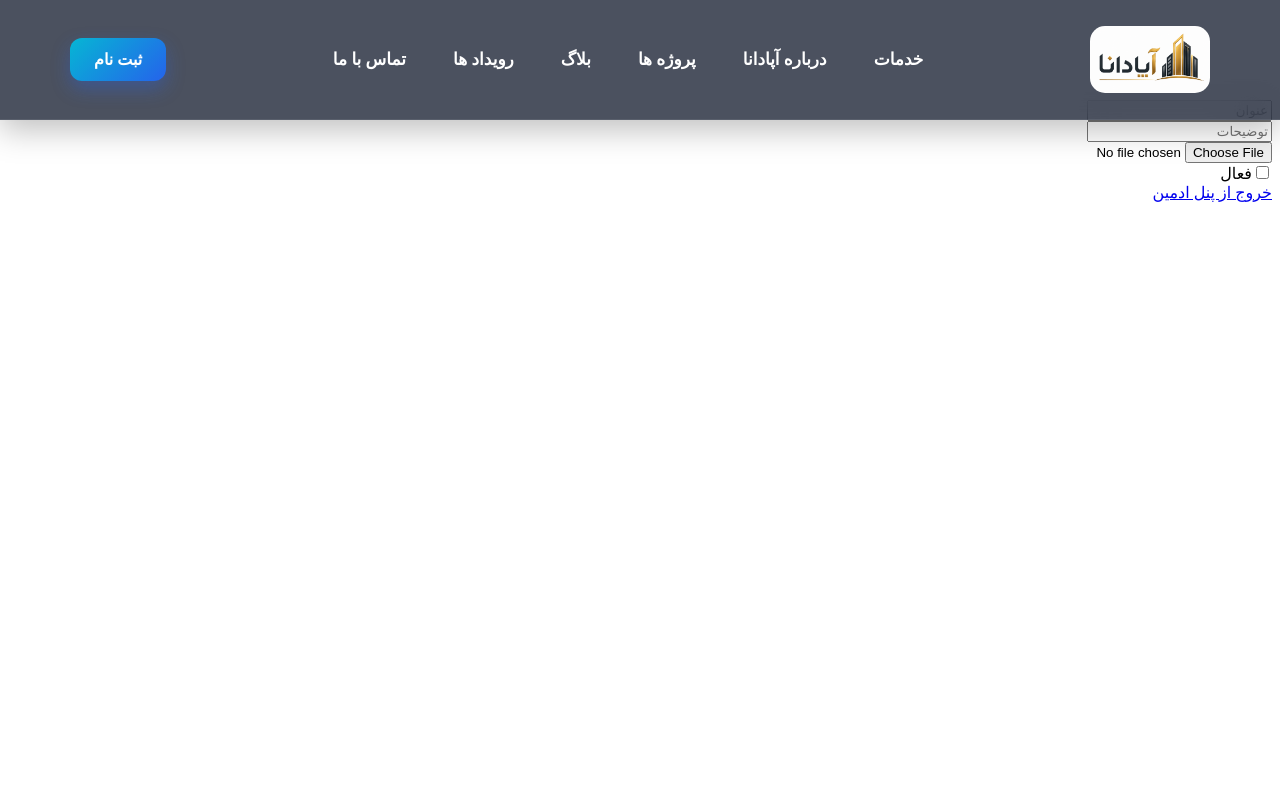
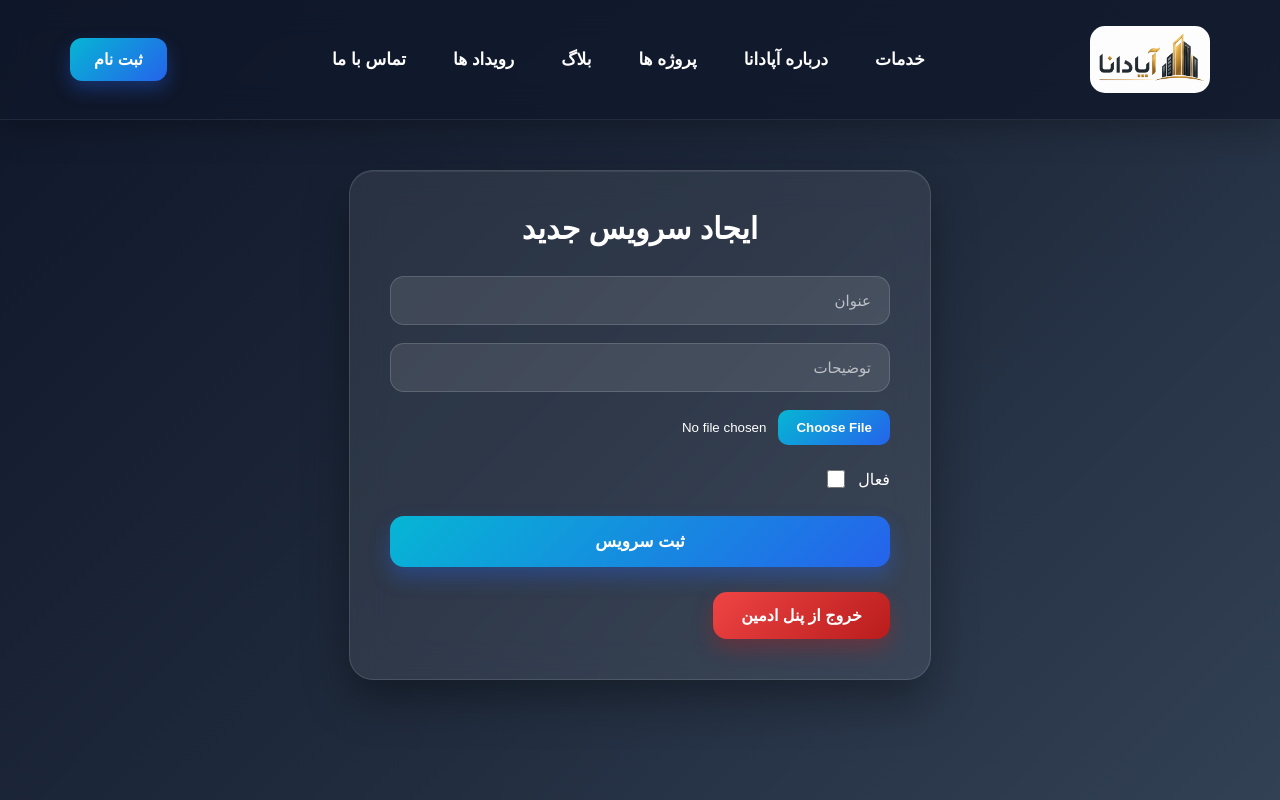
Before and after one commit to vanderland-red/Building-Apadana, a Flask app: page /admin/dashboard in a window 1280 px wide. Run offline with Flask 3, Linux system fonts and the light colour scheme; the visitor is signed in with stand-in values (Sample User, id 1).

Commit message:
admin service added in home page

```diff
--- a/blueprints/admin.py
+++ b/blueprints/admin.py
@@ -1,5 +1,8 @@
-from flask import Blueprint,render_template,redirect,request,flash,url_for,session,abort
+from flask import Blueprint,render_template,redirect,request,flash,url_for,session,abort,current_app
 from config import ADMIN_USERNAME,ADMIN_PASSWORD
+from models.tables import Service
+from extentions import db
+
 
 bp = Blueprint('admin', __name__)
 
@@ -17,11 +20,11 @@ def login() :
     password = request.form['password']
 
     if username != ADMIN_USERNAME or password != ADMIN_PASSWORD :
-        flash("رمز عبور یا نام کاربری اشتباه است")
+        flash("رمز عبور یا نام کاربری اشتباه است", "error")
         return redirect(url_for("admin.login"))
 
     session["admin_login"] = username
-    flash("با موفقیت وارد شدید")
+    flash("با موفقیت وارد شدید", "success")
     return redirect(url_for("admin.dashboard"))
 
 
@@ -34,9 +37,27 @@ def logout():
 
 @bp.route("/admin/dashboard", methods=['GET', 'POST'])
 def dashboard() :
-    return render_template("admin/admin_dashboard.html")
+    if request.method == "GET" :
+        return render_template("admin/admin_dashboard.html")
+
+    title = request.form["title"].strip()
+    description = request.form["description"].strip()
+    icon = request.files.get("icon")
+
+    active = "active" in request.form
 
 
-@bp.route("/admin/dashboard/products", methods=['GET', 'POST'])
-def products() :
-    return render_template("admin/admin_products.html")
+    service = Service(
+        title=title,
+        description=description,
+        active=active
+    )
+
+
+    db.session.add(service)
+    db.session.commit()
+
+    if icon and icon.filename != '':
+        icon.save(f'static/cover/{ service.id }.jpg')
+
+    return redirect(url_for("admin.dashboard"))
--- a/blueprints/general.py
+++ b/blueprints/general.py
@@ -1,7 +1,11 @@
 from flask import Blueprint,render_template
+from models.tables import Service
 
 bp = Blueprint('general', __name__)
 
 @bp.route("/")
 def home ():
-    return render_template("home.html")
+
+    services = Service.query.all()
+
+    return render_template("home.html", services=services)
--- a/static/css/admin_dashboard.css
+++ b/static/css/admin_dashboard.css
@@ -1,3 +1,278 @@
 body{
-    margin-top: 100px;
+    margin: 0;
+    direction: rtl;
+    font-family: Vazirmatn, sans-serif;
+
+    min-height: 100vh;
+
+    display: flex;
+    justify-content: center;
+    align-items: center;
+
+    background: linear-gradient(
+        135deg,
+        #0f172a,
+        #1e293b,
+        #334155
+    );
 }
+
+.admin-dashboard-parent{
+
+    width: 500px;
+    max-width: 90%;
+
+    padding: 40px;
+
+    border-radius: 24px;
+
+    background: rgba(255,255,255,.08);
+
+    backdrop-filter: blur(18px);
+    -webkit-backdrop-filter: blur(18px);
+
+    border: 1px solid rgba(255,255,255,.12);
+
+    box-shadow:
+        0 20px 45px rgba(0,0,0,.35),
+        inset 0 1px 0 rgba(255,255,255,.08);
+
+    transition: .35s;
+}
+
+.admin-dashboard-parent:hover{
+
+    transform: translateY(-8px);
+
+    box-shadow:
+        0 30px 60px rgba(0,0,0,.45),
+        0 0 25px rgba(59,130,246,.2);
+}
+
+.admin-dashboard-parent h2{
+
+    margin: 0 0 30px;
+
+    text-align: center;
+
+    color: white;
+
+    font-size: 30px;
+
+    font-weight: bold;
+}
+
+.admin-dashboard-parent form{
+
+    display: flex;
+    flex-direction: column;
+}
+
+.admin-dashboard-parent input[type="text"]{
+
+    padding: 15px 18px;
+
+    margin-bottom: 18px;
+
+    border: 1px solid rgba(255,255,255,.15);
+
+    border-radius: 14px;
+
+    background: rgba(255,255,255,.10);
+
+    color: white;
+
+    font-size: 15px;
+
+    transition: .3s;
+}
+
+.admin-dashboard-parent input[type="text"]::placeholder{
+
+    color: rgba(255,255,255,.65);
+}
+
+.admin-dashboard-parent input[type="text"]:focus{
+
+    outline: none;
+
+    border-color: #38bdf8;
+
+    background: rgba(255,255,255,.15);
+
+    box-shadow:
+        0 0 0 4px rgba(56,189,248,.15),
+        0 0 18px rgba(56,189,248,.35);
+}
+
+.admin-dashboard-parent input[type="file"]{
+
+    margin-bottom: 22px;
+
+    color: white;
+}
+
+.admin-dashboard-parent input[type="file"]::file-selector-button{
+
+    padding: 10px 18px;
+
+    margin-left: 12px;
+
+    border: none;
+
+    border-radius: 10px;
+
+    background: linear-gradient(
+        135deg,
+        #06b6d4,
+        #2563eb
+    );
+
+    color: white;
+
+    font-weight: bold;
+
+    cursor: pointer;
+
+    transition: .3s;
+}
+
+.admin-dashboard-parent input[type="file"]::file-selector-button:hover{
+
+    transform: scale(1.05);
+
+    filter: brightness(1.08);
+}
+
+.admin-dashboard-parent label{
+
+    display: flex;
+
+    align-items: center;
+
+    gap: 10px;
+
+    margin-bottom: 25px;
+
+    color: white;
+
+    cursor: pointer;
+
+    font-size: 16px;
+}
+
+.admin-dashboard-parent input[type="checkbox"]{
+
+    width: 18px;
+
+    height: 18px;
+
+    accent-color: #06b6d4;
+}
+
+.admin-dashboard-parent input[type="submit"]{
+
+    padding: 15px;
+
+    border: none;
+
+    border-radius: 14px;
+
+    background: linear-gradient(
+        135deg,
+        #06b6d4,
+        #2563eb
+    );
+
+    color: white;
+
+    font-size: 17px;
+
+    font-weight: bold;
+
+    cursor: pointer;
+
+    transition: .3s;
+
+    box-shadow:
+        0 10px 20px rgba(37,99,235,.35);
+}
+
+.admin-dashboard-parent input[type="submit"]:hover{
+
+    transform: translateY(-3px);
+
+    box-shadow:
+        0 15px 28px rgba(37,99,235,.5);
+
+    filter: brightness(1.08);
+}
+
+::selection{
+
+    background: #38bdf8;
+
+    color: white;
+}
+
+@media (max-width:480px){
+
+    .admin-dashboard-parent{
+
+        width: 90%;
+
+        padding: 30px 25px;
+    }
+
+    .admin-dashboard-parent h2{
+
+        font-size: 25px;
+    }
+}
+@media (min-width:768px){
+    .admin-dashboard-parent{
+        margin-top: 50px;
+    }
+}
+
+/* لینک خروج */
+
+.admin-logout-btn{
+
+    display: inline-block;
+
+    margin-top: 25px;
+
+    padding: 14px 28px;
+
+    border-radius: 14px;
+
+    text-decoration: none;
+
+    color: white;
+
+    font-size: 16px;
+
+    font-weight: bold;
+
+    background: linear-gradient(
+        135deg,
+        #ef4444,
+        #b91c1c
+    );
+
+    box-shadow:
+        0 10px 20px rgba(185,28,28,.35);
+
+    transition: .3s;
+}
+
+a:hover{
+
+    transform: translateY(-3px);
+
+    box-shadow:
+        0 15px 30px rgba(185,28,28,.5);
+
+    filter: brightness(1.08);
+}
--- a/templates/admin/admin_dashboard.html
+++ b/templates/admin/admin_dashboard.html
@@ -8,17 +8,21 @@
 <link rel="stylesheet" href="{{ url_for('static', filename='css/admin_dashboard.css') }}">
 
     <section class="admin-dashboard-parent">
+        <h2>ایجاد سرویس جدید</h2>
         <form action="{{ url_for('admin.dashboard', id=service_id)}}" method="POST" enctype="multipart/form-data">
             <input type="hidden" name="csrf_token" value="{{ csrf_token() }}">
-            <input type="text" name="title" placeholder="عنوان"><br>
-            <input type="text" name="description" placeholder="توضیحات"><br>
-            <input type="file" name="icon"><br>
-            <label for="action"><input type="checkbox">فعال</label>
+            <input type="text" name="title" placeholder="عنوان">
+            <input type="text" name="description" placeholder="توضیحات">
+            <input type="file" name="icon">
+            <label for="active">فعال<input type="checkbox" name="active" id="active"></label>
+            <input type="submit" value="ثبت سرویس">
 
         </form>
+        <a class="admin-logout-btn" href="{{ url_for('admin.logout') }}">خروج از پنل ادمین</a>
     </section>
 
-<a href="{{ url_for('admin.logout') }}">خروج از پنل ادمین</a>
+
+
 
 
 {% endblock %}
```
Also changed, not shown: static/css/home.css (added, +115 -0 lines), templates/home.html (+17 -1 lines), static/cover/2.jpg (added), static/cover/4.jpg (added).
